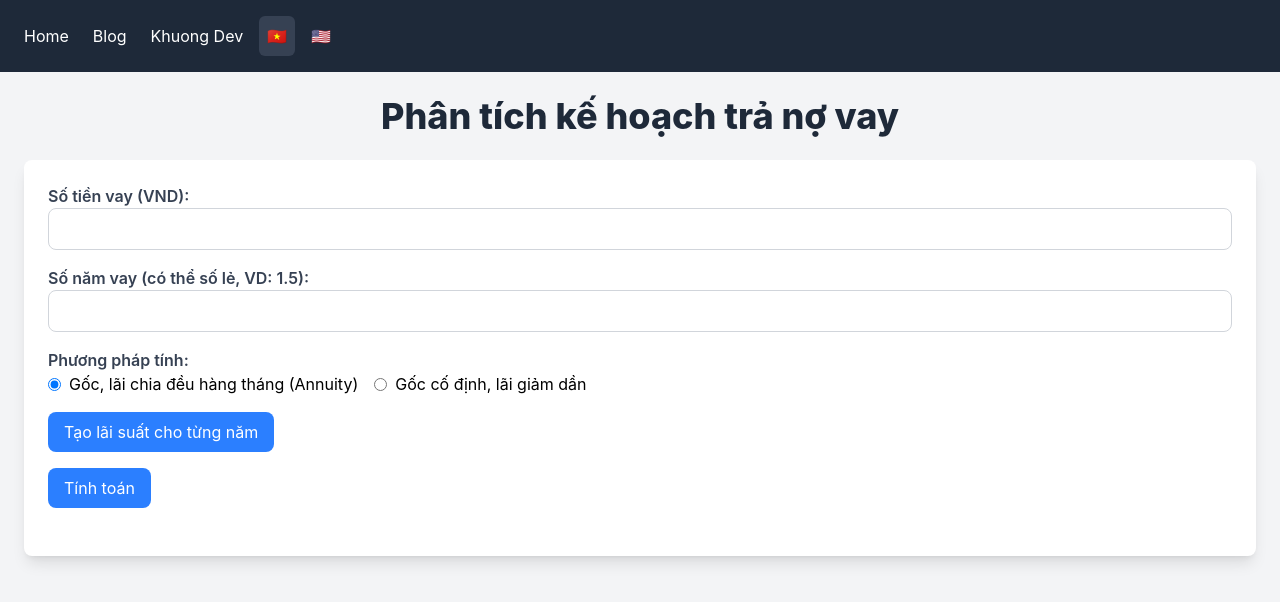
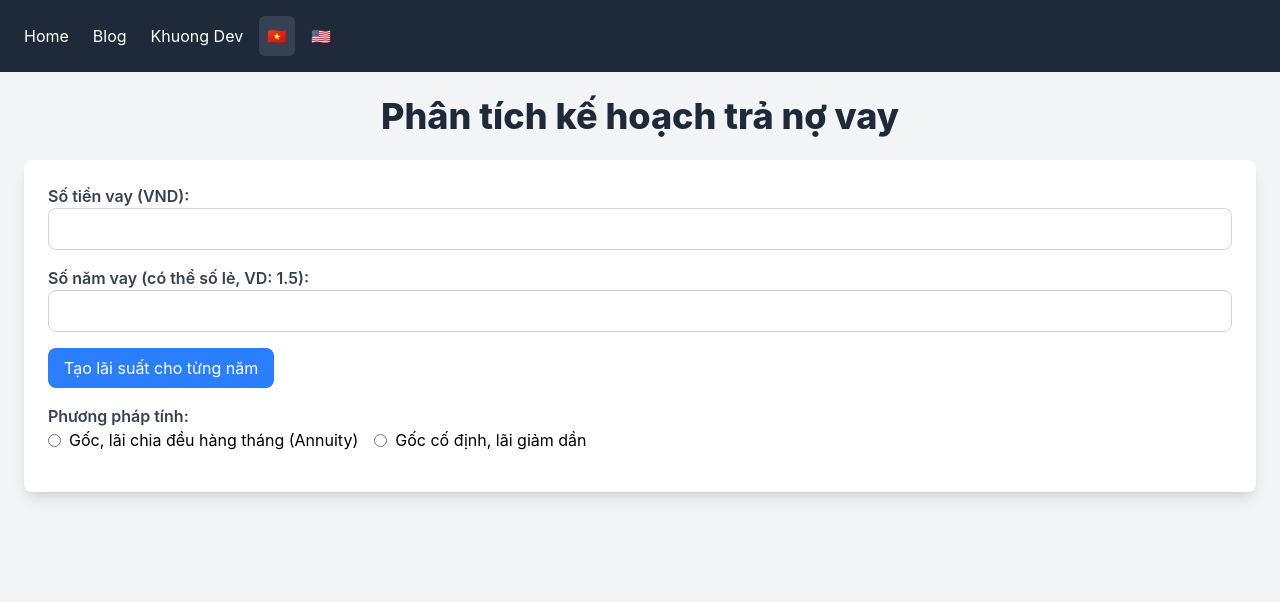
Before and after one commit to lamngockhuong/loan-calculator, a Next.js app: page / in a window 1280 px wide. Shown: the top 602 px of the page. Built offline with nearby package versions, Linux system fonts and the light colour scheme.

Commit message:
feat: fix modal UI and Loan UI

```diff
--- a/app/page.tsx
+++ b/app/page.tsx
@@ -13,7 +13,7 @@ export default function HomePage() {
   const language = useLanguage();
   const [loanAmount, setLoanAmount] = useState<string>('');
   const [loanYears, setLoanYears] = useState<string>('');
-  const [calcMethod, setCalcMethod] = useState<string>('annuity');
+  const [calcMethod, setCalcMethod] = useState<string>('');
   const [interestRates, setInterestRates] = useState<InterestRate[]>([]);
   const [schedule, setSchedule] = useState<ScheduleEntry[]>([]);
   const [totalInterest, setTotalInterest] = useState<number>(0);
--- a/components/Loan.tsx
+++ b/components/Loan.tsx
@@ -152,6 +152,11 @@ export default function Loan({
     setTotalPayment(schedule.reduce((sum, entry) => sum + entry.payment, 0));
   };
 
+  const handleCalcMethodChange = (e: ChangeEvent<HTMLInputElement>) => {
+    setCalcMethod(e.target.value);
+    calculate();
+  };
+
   const downloadCSV = () => {
     const csvContent = [
       [t.month, t.beginningBalance, t.interest, t.principal, t.totalPayment, t.endingBalance],
@@ -230,15 +235,6 @@ export default function Loan({
         <input type="number" step="0.01" id="loanYears" value={loanYears} onChange={(e: ChangeEvent<HTMLInputElement>) => setLoanYears(e.target.value)} required className="w-full p-2 border rounded-lg focus:outline-none focus:ring-2 focus:ring-blue-500" />
       </div>
       <div className="mb-4">
-        <label className="block text-gray-700 font-semibold">{t.calcMethod}</label>
-        <div className="flex items-center">
-          <input type="radio" id="annuity" name="calcMethod" value="annuity" checked={calcMethod === 'annuity'} onChange={(e: ChangeEvent<HTMLInputElement>) => setCalcMethod(e.target.value)} className="mr-2" />
-          <label htmlFor="annuity" className="mr-4">{t.annuity}</label>
-          <input type="radio" id="fixed" name="calcMethod" value="fixed" checked={calcMethod === 'fixed'} onChange={(e: ChangeEvent<HTMLInputElement>) => setCalcMethod(e.target.value)} className="mr-2" />
-          <label htmlFor="fixed">{t.fixed}</label>
-        </div>
-      </div>
-      <div className="mb-4">
         <button type="button" onClick={generateRates} className="bg-blue-500 text-white px-4 py-2 rounded-lg hover:bg-blue-600 focus:outline-none focus:ring-2 focus:ring-blue-500">{t.generateRates}</button>
       </div>
       <div id="interestRatesContainer" className="mb-4">
@@ -251,8 +247,14 @@ export default function Loan({
           </div>
         ))}
       </div>
-      <div>
-        <button type="button" onClick={calculate} className="bg-blue-500 text-white px-4 py-2 rounded-lg hover:bg-blue-600 focus:outline-none focus:ring-2 focus:ring-blue-500 mb-6">{t.calculate}</button>
+      <div className="mb-4">
+        <label className="block text-gray-700 font-semibold">{t.calcMethod}{calcMethod}</label>
+        <div className="flex items-center">
+          <input type="radio" id="annuity" name="calcMethod" value="annuity" checked={calcMethod === 'annuity'} onChange={handleCalcMethodChange} className="mr-2" />
+          <label htmlFor="annuity" className="mr-4">{t.annuity}</label>
+          <input type="radio" id="fixed" name="calcMethod" value="fixed" checked={calcMethod === 'fixed'} onChange={handleCalcMethodChange} className="mr-2" />
+          <label htmlFor="fixed">{t.fixed}</label>
+        </div>
       </div>
       {schedule.length > 0 && (
         <div id="results">
--- a/components/Modal.tsx
+++ b/components/Modal.tsx
@@ -7,7 +7,7 @@ interface ModalProps {
 
 export default function Modal({ children, onClose }: ModalProps) {
   return (
-    <div className="fixed inset-0 flex items-center justify-center bg-black bg-opacity-50">
+    <div className="fixed inset-0 flex items-center justify-center bg-gray-500/75 transition-opacity">
       <div className="bg-white p-6 rounded-lg shadow-lg">
         <div className="mb-4">{children}</div>
         <button onClick={onClose} className="bg-blue-500 text-white px-4 py-2 rounded-lg hover:bg-blue-600 focus:outline-none focus:ring-2 focus:ring-blue-500">
```
